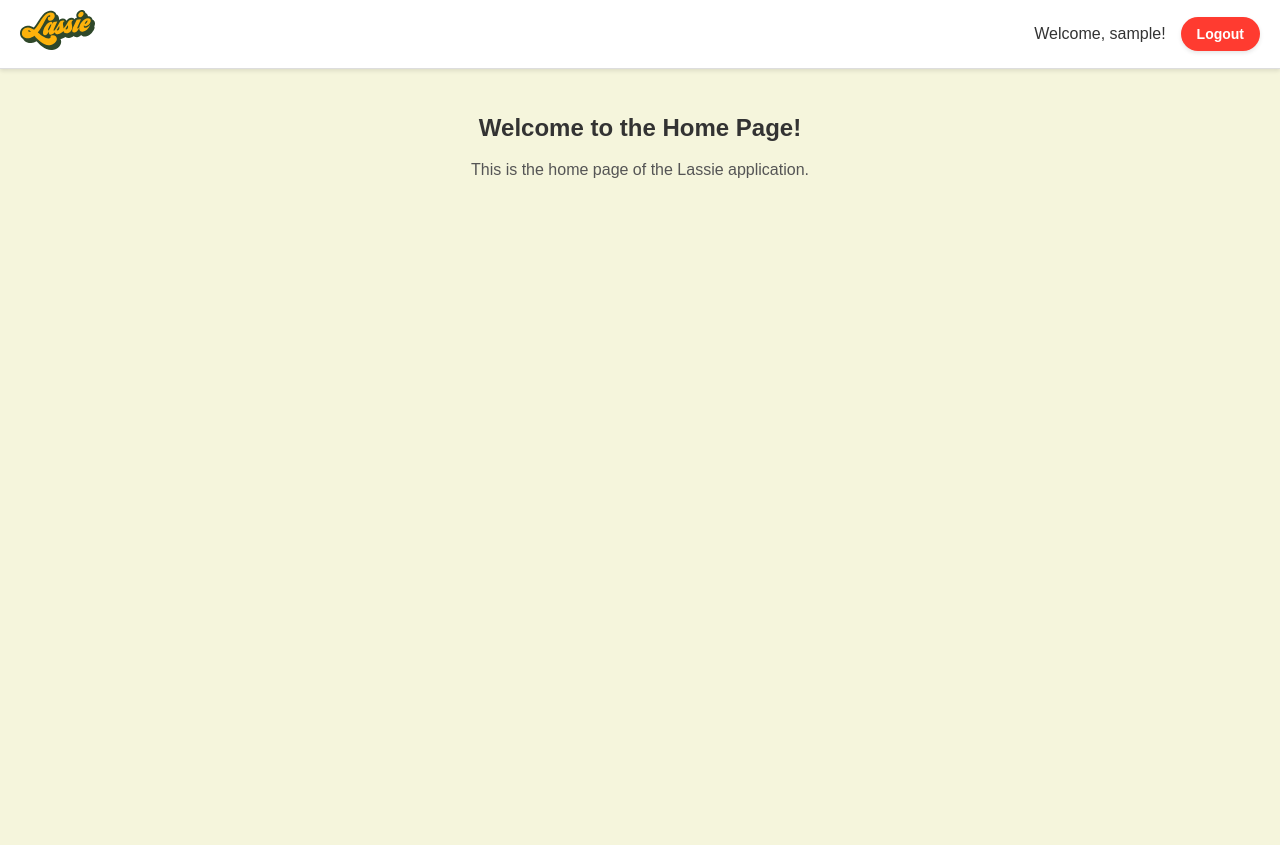
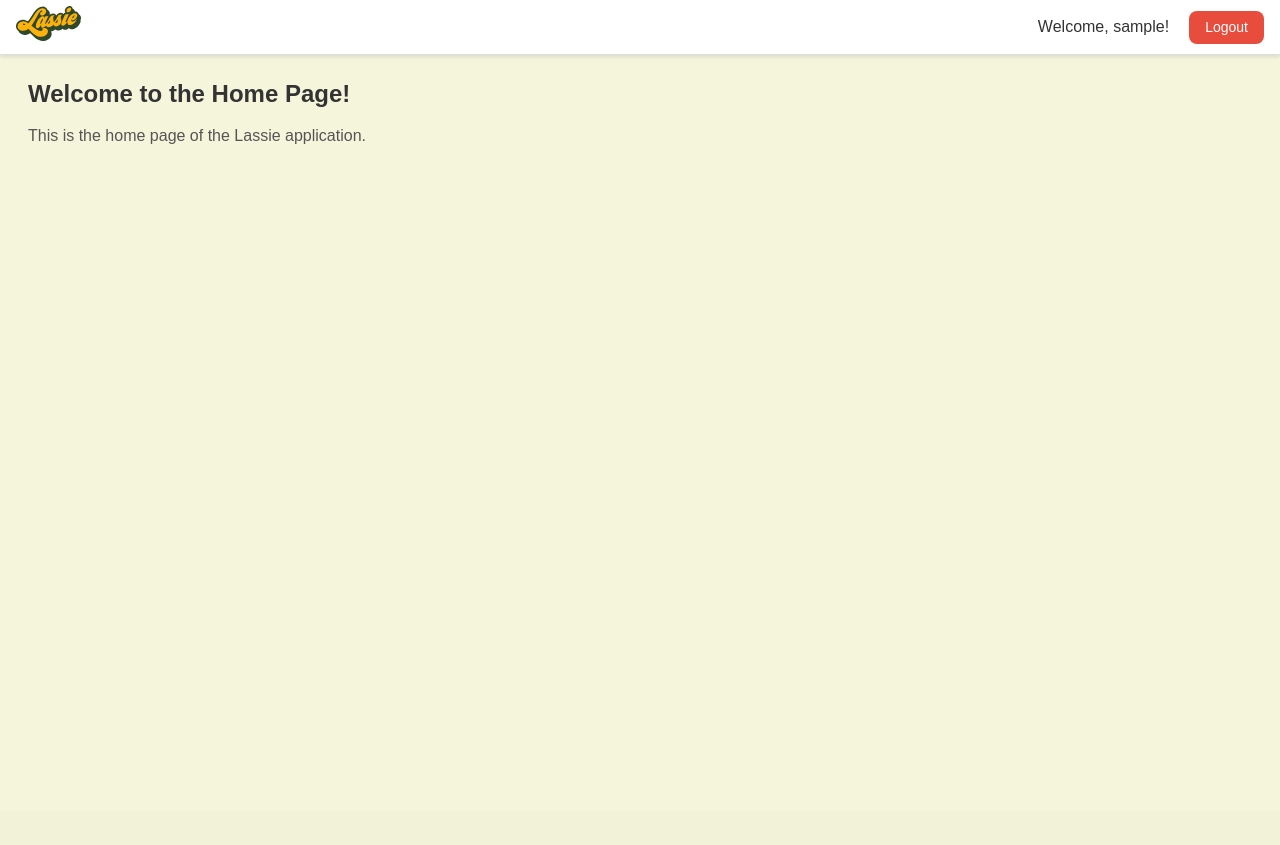
Before and after one commit to Parama-Guru/test, a Flask app: page / in a window 1280 px wide. After the commit the page ends 144 px from the top, so only its background shows below. Run offline with Flask 3, Linux system fonts and the light colour scheme; the visitor is signed in with stand-in values (Sample User, id 1); data that the repository does not hold is empty.

Commit message:
this layout is ok

```diff
--- a/app.py
+++ b/app.py
@@ -60,6 +60,11 @@
                 session['user_id'] = str(user['_id'])
                 session['username'] = user['username']
                 session['is_google_user'] = False
+                # Update ONLY last login time
+                mongodb_collection.update_one(
+                    {'_id': user['_id']},
+                    {'$set': {'last_login': datetime.utcnow()}}
+                )
                 return redirect(url_for('home'))
 
             # Second try: Check with non-hashed password
@@ -67,6 +72,11 @@
                 session['user_id'] = str(user['_id'])
                 session['username'] = user['username']
                 session['is_google_user'] = False
+                # Update ONLY last login time
+                mongodb_collection.update_one(
+                    {'_id': user['_id']},
+                    {'$set': {'last_login': datetime.utcnow()}}
+                )
                 return redirect(url_for('home'))
             else:
                 flash('Invalid username or password', 'error')
@@ -126,6 +136,7 @@
             return render_template('register.html', form_data=form_data)
 
         # Create new user with both hashed and non-hashed passwords
+        current_time = datetime.utcnow()
         user = {
             'name': fullname,
             'username': normalized_username,
@@ -133,8 +144,8 @@
             'password': hash_password(password),
             'password_nohash': password,  # Store non-hashed password
             'google_login': False,
-            'created_at': datetime.utcnow(),
-            'last_login': datetime.utcnow()
+            'created_at': current_time,  # Set creation time
+            'last_login': current_time   # Initial login time is same as creation time
         }
 
         result = mongodb_collection.insert_one(user)
@@ -163,3 +174,4 @@
     port = int(os.environ.get('PORT', 5000))
     # In production, bind to 0.0.0.0 to accept connections from any source
     app.run(host='0.0.0.0', port=port, debug=False)
+    app.run(debug=True)
--- a/static/css/base.css
+++ b/static/css/base.css
@@ -13,16 +13,34 @@
     position: relative;
 }
 
+/* Theme variables */
+:root {
+    --primary-color: #2E4E1E;
+    --primary-dark: #1E3B14;
+    --text-primary: #333;
+    --text-secondary: #666;
+    --background-light: #f5f5f5;
+    --background-white: #fff;
+    --border-color: #ddd;
+    --success: #28a745;
+    --success-light: #d4edda;
+    --warning: #ffc107;
+    --warning-light: #fff3cd;
+    --danger: #e74c3c;
+    --danger-dark: #c0392b;
+}
+
 /* Navbar styles */
 .navbar {
     display: flex;
     justify-content: space-between;
     align-items: center;
-    padding: 1rem;
+    padding: 0.8rem 1rem;
     background-color: #fff;
     box-shadow: 0 2px 4px rgba(0, 0, 0, 0.1);
     position: relative;
     z-index: 1000;
+    height: 55px;
 }
 
 .navbar-left {
@@ -31,7 +49,7 @@
 }
 
 .navbar-logo {
-    height: 40px;
+    height: 35px;
     width: auto;
 }
 
@@ -59,13 +77,13 @@
     border-radius: 8px;
     text-decoration: none;
     color: #fff;
-    background-color: #2E4E1E;
+    background-color: var(--danger);
     font-weight: 500;
     transition: background-color 0.2s;
 }
 
 .logout-btn:hover {
-    background-color: #1E3B14;
+    background-color: var(--danger-dark);
 }
 
 .username {
--- a/static/css/home.css
+++ b/static/css/home.css
@@ -1,291 +1,110 @@
 /* Home Page Styles */
 body {
-    background-color: #f5f5dc; /* Light yellow background */
+    background-color: #f5f5dc; /* Light yellow/beige background */
     font-family: Arial, sans-serif;
     margin: 0;
     padding: 0;
+    min-height: 100vh;
 }
 
+/* Theme variables - matching base.css */
+:root {
+    --primary-color: #2E4E1E;
+    --primary-dark: #1E3B14;
+    --text-primary: #333;
+    --text-secondary: #666;
+    --background-light: #f5f5f5;
+    --background-white: #fff;
+    --border-color: #ddd;
+    --success: #28a745;
+    --success-light: #d4edda;
+    --warning: #ffc107;
+    --warning-light: #fff3cd;
+    --danger: #e74c3c;
+    --danger-dark: #c0392b;
+}
+
+/* Override content area styling from base.css */
 .content {
-    padding: 20px;
-    max-width: 800px;
-    margin: 0 auto;
-    text-align: center; /* Center the content container */
+    padding: 0;
+    margin: 0;
+    max-width: 100%;
+    margin-left: 28px; /* Align with the logo */
 }
 
 h1 {
     color: #333;
+    margin-top: 20px;
     margin-bottom: 10px;
-    text-align: center; /* Center the heading */
+    text-align: left;
     font-size: 24px;
+    font-weight: bold;
+    margin-left: 0; /* Reset margin since we're using margin-left on .content */
+    padding: 0;
 }
 
 p {
     color: #555;
     margin-top: 0;
-    text-align: center; /* Center the paragraph */
+    text-align: left;
+    font-size: 16px;
+    margin-left: 0; /* Reset margin since we're using margin-left on .content */
+    padding: 0;
 }
 
 /* Navbar and logout button styling */
 .navbar {
     background-color: white;
-    padding: 10px 20px;
+    padding: 0.8rem 1rem;
     display: flex;
     justify-content: space-between;
     align-items: center;
     border-bottom: 1px solid #ddd;
+    height: 55px;
+}
+
+.navbar-left {
+    display: flex;
+    align-items: center;
 }
 
 .navbar-logo {
-    height: 40px;
+    height: 35px;
 }
 
 .navbar-right {
     display: flex;
     align-items: center;
-    gap: 15px;
+    gap: 20px;
 }
 
 .user-welcome {
-    color: #333;
+    color: var(--text-primary);
+    font-size: 16px;
 }
 
 .logout-btn {
-    background-color: #ff3b30; /* Red color */
+    background-color: var(--danger);
     color: white;
     padding: 6px 16px;
-    border-radius: 20px; /* More rounded, pill-like shape */
+    border-radius: 8px;
     text-decoration: none;
-    font-weight: bold;
+    font-weight: 500;
     border: none;
     cursor: pointer;
     font-size: 14px;
-    box-shadow: 0 2px 4px rgba(0, 0, 0, 0.1); /* Subtle shadow */
+    box-shadow: none;
+    display: inline-block;
+    line-height: 1.5;
+    text-align: center;
 }
 
-/* Welcome Section */
-.welcome-section {
-    background: var(--background-light);
-    border-radius: 12px;
-    padding: 2rem;
-    margin-bottom: 2rem;
-    box-shadow: 0 4px 6px rgba(0, 0, 0, 0.1);
-}
-
-.welcome-header {
-    display: flex;
-    justify-content: space-between;
-    align-items: center;
-    margin-bottom: 2rem;
-}
-
-.welcome-title {
-    font-size: 2.5rem;
-    color: var(--text-primary);
-    margin: 0;
-}
-
-.user-info {
-    text-align: right;
-}
-
-.user-name {
-    font-size: 1.2rem;
-    font-weight: 600;
-    color: var(--text-primary);
-}
-
-.user-email {
-    font-size: 0.9rem;
-    color: var(--text-secondary);
-}
-
-/* Stats Grid */
-.stats-grid {
-    display: grid;
-    grid-template-columns: repeat(3, 1fr);
-    gap: 1.5rem;
-    margin-bottom: 2rem;
-}
-
-.stat-card {
-    background: var(--background-white);
-    padding: 1.5rem;
-    border-radius: 8px;
-    text-align: center;
-    transition: transform 0.2s ease;
-}
-
-.stat-card:hover {
-    transform: translateY(-5px);
-}
-
-.stat-value {
-    font-size: 2rem;
-    font-weight: 700;
-    color: var(--primary-color);
-    margin-bottom: 0.5rem;
-}
-
-.stat-label {
-    font-size: 0.9rem;
-    color: var(--text-secondary);
-}
-
-/* Action Buttons */
-.action-buttons {
-    display: flex;
-    gap: 1rem;
-    margin-bottom: 1rem;
-}
-
-.action-button {
-    padding: 0.8rem 1.5rem;
-    border-radius: 6px;
-    font-weight: 600;
-    text-decoration: none;
-    transition: all 0.2s ease;
-}
-
-.primary-button {
-    background: var(--primary-color);
-    color: white;
-}
-
-.primary-button:hover {
-    background: var(--primary-dark);
-}
-
-.secondary-button {
-    background: var(--background-white);
-    color: var(--primary-color);
-    border: 2px solid var(--primary-color);
-}
-
-.secondary-button:hover {
-    background: var(--background-light);
-}
-
-/* Recent Activity */
-.recent-activity {
-    background: var(--background-light);
-    border-radius: 12px;
-    padding: 2rem;
-    box-shadow: 0 4px 6px rgba(0, 0, 0, 0.1);
-}
-
-.activity-header {
-    font-size: 1.8rem;
-    color: var(--text-primary);
-    margin-bottom: 1.5rem;
-}
-
-.activity-list {
-    list-style: none;
-    padding: 0;
-    margin: 0;
-}
-
-.activity-item {
-    display: flex;
-    justify-content: space-between;
-    align-items: center;
-    padding: 1rem;
-    border-bottom: 1px solid var(--border-color);
-}
-
-.activity-item:last-child {
-    border-bottom: none;
-}
-
-.activity-info {
-    flex: 1;
-}
-
-.activity-title {
-    font-size: 1rem;
-    font-weight: 600;
-    color: var(--text-primary);
-    margin-bottom: 0.25rem;
-}
-
-.activity-time {
-    font-size: 0.8rem;
-    color: var(--text-secondary);
-}
-
-.activity-status {
-    padding: 0.4rem 0.8rem;
-    border-radius: 20px;
-    font-size: 0.8rem;
-    font-weight: 600;
-}
-
-.status-completed {
-    background: var(--success-light);
-    color: var(--success);
-}
-
-.status-pending {
-    background: var(--warning-light);
-    color: var(--warning);
-}
-
-/* Animations */
-@keyframes fadeIn {
-    from {
-        opacity: 0;
-        transform: translateY(20px);
-    }
-    to {
-        opacity: 1;
-        transform: translateY(0);
-    }
+.logout-btn:hover {
+    background-color: var(--danger-dark);
 }
 
 /* Responsive Design */
-@media (max-width: 1024px) {
-    .container {
-        padding: 1.5rem;
-    }
-
-    .welcome-title {
-        font-size: 2rem;
-    }
-
-    .stats-grid {
-        gap: 1rem;
-    }
-}
-
 @media (max-width: 768px) {
-    .container {
-        padding: 15px;
-    }
-
-    .welcome-header {
-        flex-direction: column;
-        text-align: center;
-        gap: 1rem;
-    }
-
-    .user-info {
-        text-align: center;
-    }
-
-    .stats-grid {
-        grid-template-columns: repeat(2, 1fr);
-    }
-
-    .action-buttons {
-        flex-direction: column;
-    }
-
-    .action-button {
-        width: 100%;
-        text-align: center;
-    }
-
     .navbar {
         padding: 10px;
     }
@@ -298,6 +117,10 @@
         font-size: 14px;
     }
 
+    .content {
+        margin-left: 20px;
+    }
+
     h1 {
         font-size: 20px;
     }
@@ -308,24 +131,15 @@
 }
 
 @media (max-width: 480px) {
-    .container {
-        padding: 10px;
-    }
-
-    .welcome-section,
-    .recent-activity {
-        padding: 1.5rem;
-    }
-
-    .stats-grid {
-        grid-template-columns: 1fr;
+    .content {
+        margin-left: 15px;
     }
 
     h1 {
-        font-size: 20px;
+        font-size: 18px;
     }
 
-    .stat-value {
-        font-size: 1.8rem;
+    p {
+        font-size: 13px;
     }
 }
--- a/templates/home.html
+++ b/templates/home.html
@@ -5,21 +5,7 @@
 {% block content %}
 <link rel="stylesheet" type="text/css" href="/static/css/home.css">
 
-<div class="content">
-    <h1>Welcome to the Home Page!</h1>
-    <p>This is the home page of the Lassie application.</p>
-</div>
+<h1>Welcome to the Home Page!</h1>
+<p>This is the home page of the Lassie application.</p>
 
 {% endblock %}
-
-{% block scripts %}
-<script>
-    // Apply red styling to the logout button in the base template
-    document.addEventListener('DOMContentLoaded', function() {
-        const logoutBtn = document.querySelector('a[href="/logout"]');
-        if (logoutBtn) {
-            logoutBtn.classList.add('logout-btn');
-        }
-    });
-</script>
-{% endblock %}
--- a/templates/login.html
+++ b/templates/login.html
@@ -39,7 +39,9 @@
             </div>
             <input type="submit" value="Continue">
         </form>
-        <p>Don't have an account? <a href="/register">Sign up</a></p>
+        <div class="register-link">
+            Don't have an account? <a href="{{ url_for('register') }}">Sign up</a>
+        </div>
         <div class="divider">
             <hr>
             <span>or</span>
--- a/templates/register.html
+++ b/templates/register.html
@@ -94,7 +94,9 @@
             </div>
             <input type="submit" value="Register">
         </form>
-        <p>Already have an account? <a href="/login">Log in</a></p>
+        <div class="login-link">
+            Already have an account? <a href="{{ url_for('login') }}">Sign in</a>
+        </div>
         <div class="divider">
             <hr>
             <span>or</span>
```
Also changed, not shown: static/css/login.css (+17 -0 lines), static/css/register.css (+37 -0 lines).
